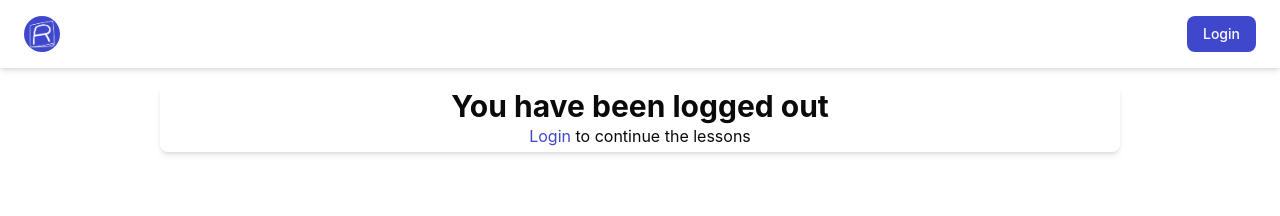
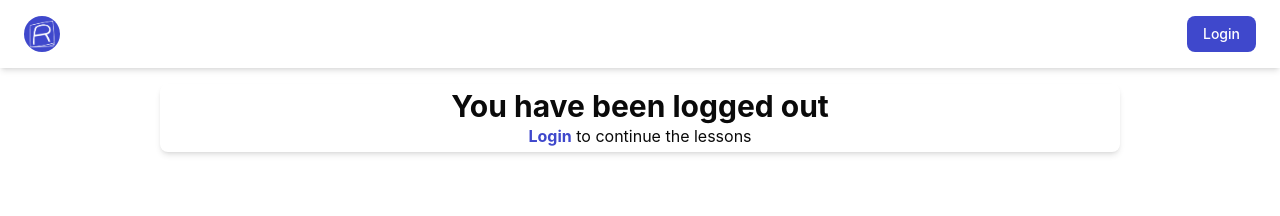
Before and after one commit to Pham-Le-Nam/Rapidea, a React app in the folder apps/frontend/: page /logout in a window 1280 px wide. Shown: the top 216 px of the page. Built offline with nearby package versions, Linux system fonts and the light colour scheme; no server answers; the HTML template or start-up script is replaced by a standard one.

Commit message:
Update Logout.tsx

```diff
--- a/apps/frontend/src/modules/logout/Logout.tsx
+++ b/apps/frontend/src/modules/logout/Logout.tsx
@@ -13,7 +13,7 @@ function Logout() {
     <div className="flex flex-col items-center justify-start">
       <div className="rounded-md py-1 mr-0 shadow-md min-w-screen md:min-w-3/4">
         <h1 className="text-3xl font-bold text-center">You have been logged out</h1>
-        <p className="text-center"> <a href="/login" className="text-main hover:underline">Login</a> to continue the lessons</p>
+        <p className="text-center"> <a href="/login" className="text-main hover:underline font-bold">Login</a> to continue the lessons</p>
       </div>
     </div>
   );
```
